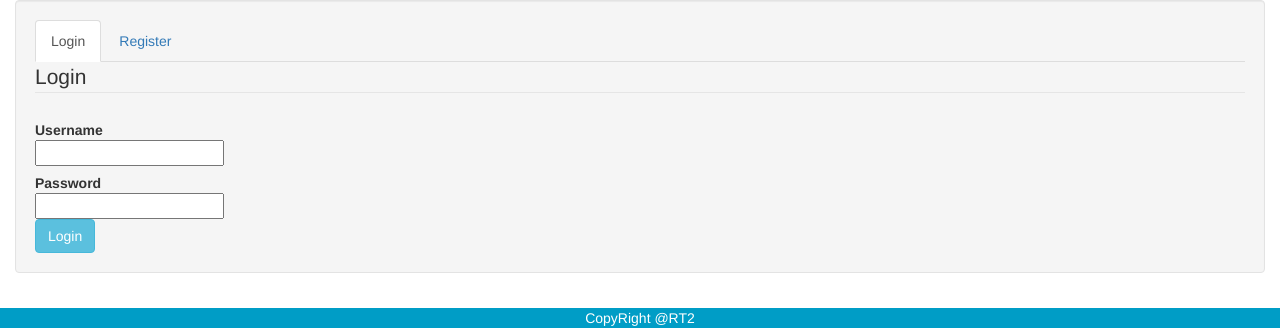
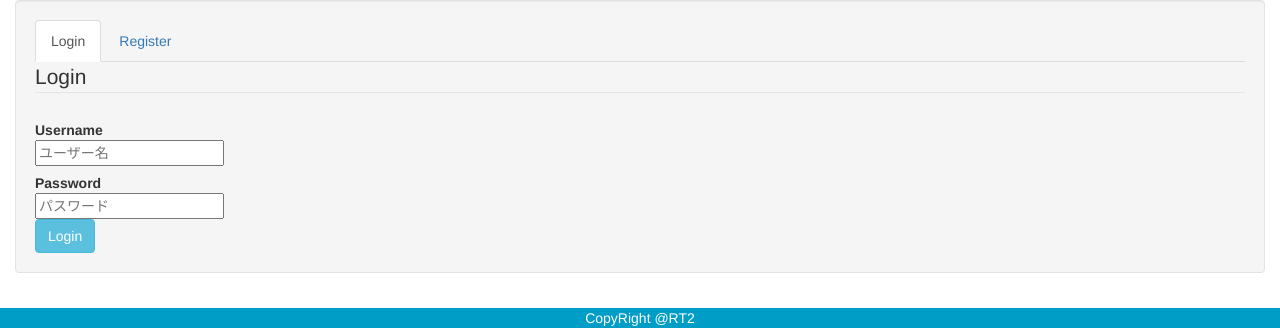
Before and after one commit to seekseep/tsukue, a PHP site: page /create/login.php in a window 1280 px wide. Shown: the part 97-433 px from the top of the page. Run offline with PHP 8.4, Linux system fonts and the light colour scheme; some libraries are stand-ins or nearby versions.

Commit message:
何度目かのパス変更
絶対パスだとなんか色々面倒そうなので、全部相対パスで指定しなおした

```diff
--- a/public/create/common/php/_head.php
+++ b/public/create/common/php/_head.php
@@ -6,8 +6,8 @@
 	<meta http-equiv="X-UA-Compatible" content="IE=edge">
 	<meta name="viewport" content="width=device-width, initial-scale=1">
 
-	<link rel="stylesheet" href="common/css/creator.css">
-	<link rel="stylesheet" href="common/css/bootstrap.min.css">
+	<link rel="stylesheet" href="../common/css/creator.css">
+	<link rel="stylesheet" href="../common/css/bootstrap.min.css">
 	<script src="https://ajax.googleapis.com/ajax/libs/jquery/1.11.1/jquery.min.js" type="text/javascript"></script>
   	<script src="../common/js/bootstrap.min.js"></script>
 
--- a/public/create/login.php
+++ b/public/create/login.php
@@ -12,7 +12,7 @@
 			</ul>
 			<div id="myTabContent" class="tab-content">
 				<div class="tab-pane active in" id="login">
-					<form class="form-horizontal" action='' method="POST">
+					<form class="form-horizontal" action='/public/common/lib/login_check.php' method="POST">
 						<fieldset>
 							<div id="legend">
 								<legend class="">Login</legend>
@@ -20,18 +20,16 @@
 							<div class="control-group">
 								<label class="control-label" for="username">Username</label>
 								<div class="controls">
-									<input type="text" id="username" name="username" placeholder="" class="input-xlarge">
+									<input type="text" id="username" name="name" placeholder="ユーザー名" class="input-xlarge">
 								</div>
 							</div>
 
 							<div class="control-group">
-								<!-- Password-->
 								<label class="control-label" for="password">Password</label>
 								<div class="controls">
-									<input type="password" id="password" name="password" placeholder="" class="input-xlarge">
+									<input type="password" id="password" name="pass" placeholder="パスワード" class="input-xlarge">
 								</div>
 							</div>
-
 
 							<div class="control-group">
 								<div class="controls">
```
